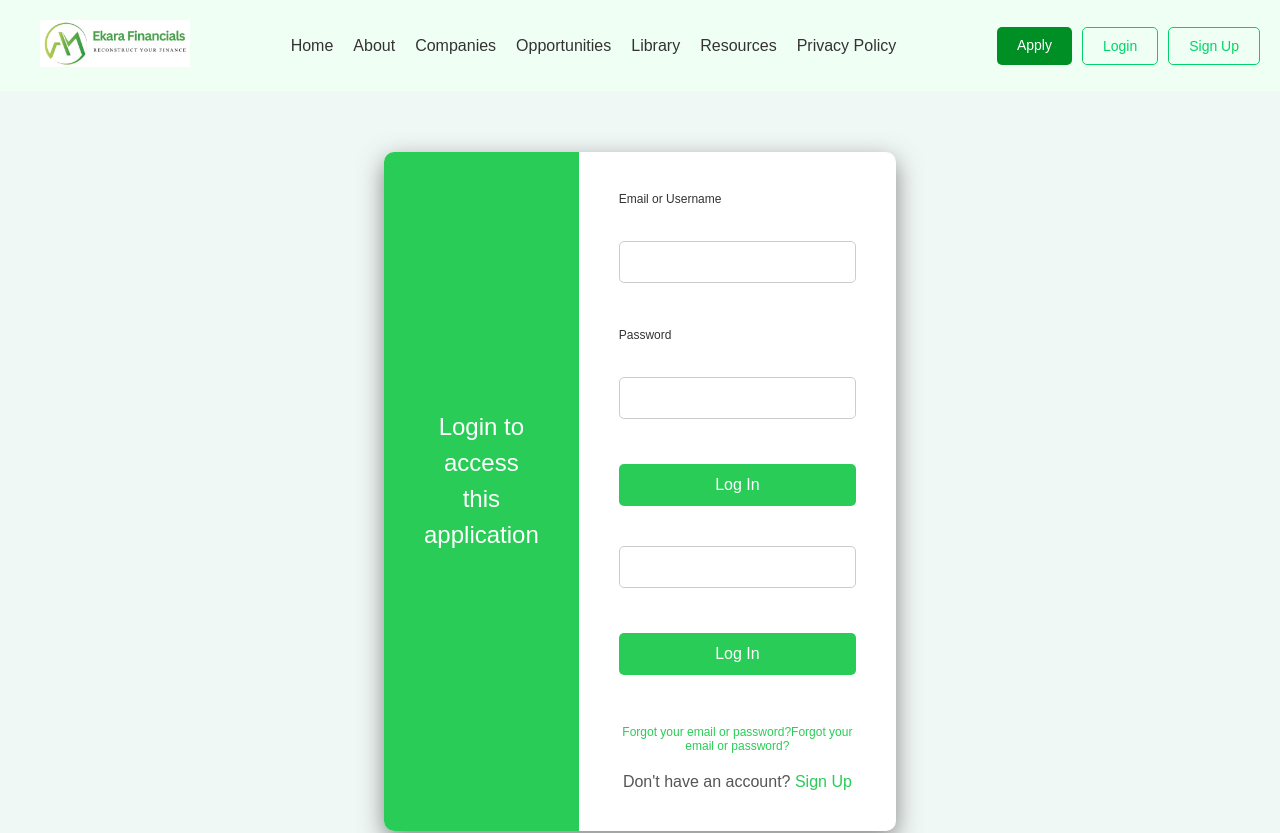
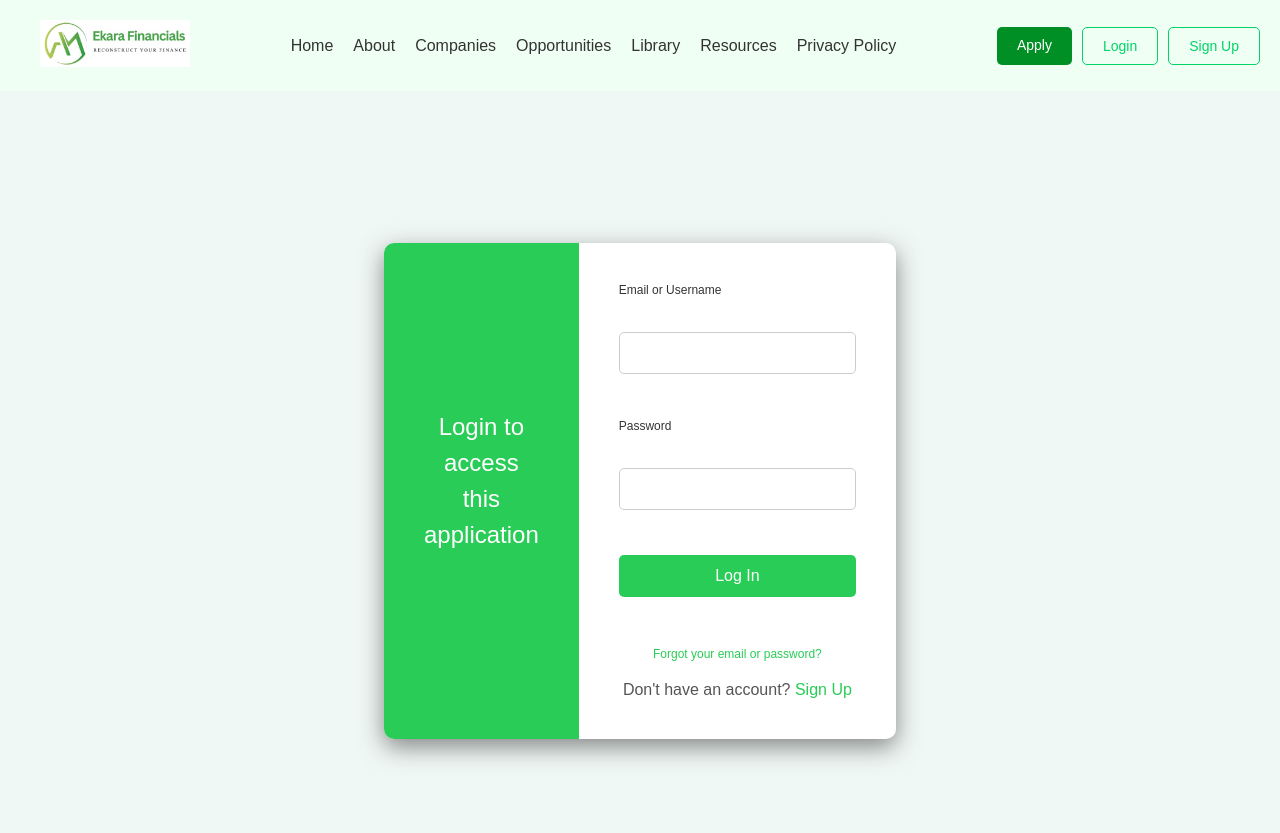
Before and after one commit to Mahimatestgithub/EkaraProj, a React (Create React App) app: page /login in a window 1280 px wide. Shown: the top 833 px of the page. Built offline with nearby package versions, Linux system fonts and the light colour scheme.

Commit message:
added backend

```diff
--- a/src/pages/login.js
+++ b/src/pages/login.js
@@ -1,5 +1,5 @@
 import React, { useState, useEffect } from 'react';
-import { useNavigate } from 'react-router-dom'; // Import useNavigate
+import { useNavigate } from 'react-router-dom';
 
 function Login() {
   const [windowWidth, setWindowWidth] = useState(window.innerWidth);
@@ -8,7 +8,7 @@ function Login() {
   const [error, setError] = useState('');
   const [loading, setLoading] = useState(false);
 
-  const navigate = useNavigate(); // Initialize navigate
+  const navigate = useNavigate();
 
   // Update window width on resize
   useEffect(() => {
@@ -36,8 +36,7 @@ function Login() {
       const data = await response.json();
       if (response.ok) {
         console.log('Login successful:', data);
-        // Redirect to the dashboard or another page
-        navigate('/dashboard'); // Use navigate for routing
+        navigate('/dashboard');
       } else {
         setError(data.message || 'Login failed. Please try again.');
       }
@@ -48,97 +47,18 @@ function Login() {
     }
   };
 
-  // Styles for the components
-  const containerStyle = {
-    display: 'flex',
-    justifyContent: 'center',
-    alignItems: 'center',
-    height: '100vh',
-    backgroundColor: '#f0f8f5',
-  };
-
-  const boxStyle = {
-    display: 'flex',
-    flexDirection: windowWidth < 384 ? 'column' : 'row',
-    flexDirection: windowWidth < 384 ? 'column' : 'row',
-    width: windowWidth < 384 ? '90%' : windowWidth < 468 ? '80%' : windowWidth < 1219 ? '70%' : '40%',
-    backgroundColor: 'white',
-    borderRadius: '10px',
-    boxShadow: '0 8px 24px rgba(105, 105, 105, 0.8)',
-    overflow: 'hidden',
-  };
-
-  const leftStyle = {
-    backgroundColor: '#29cc56',
-    width: windowWidth < 384 ? '100%' : '50%',
-    padding: windowWidth < 384 ? '10px' : '40px',
-    width: windowWidth < 384 ? '100%' : '50%',
-    padding: windowWidth < 384 ? '10px' : '40px',
-    display: 'flex',
-    justifyContent: 'center',
-    alignItems: 'center',
-    color: 'white',
-  };
-
-  const leftTextStyle = {
-    fontSize: windowWidth < 384 ? '14px' : '24px',
-    fontSize: windowWidth < 384 ? '14px' : '24px',
-    textAlign: 'center',
-    lineHeight: '1.5',
-    color: 'white',
-  };
-
-  const rightStyle = {
-    width: '100%',
-    padding: windowWidth < 384 ? '10px' : '40px',
-    width: '100%',
-    padding: windowWidth < 384 ? '10px' : '40px',
-    display: 'flex',
-    flexDirection: 'column',
-  };
-
-  const formStyle = {
-    display: 'flex',
-    flexDirection: 'column',
-  };
-
-  const labelStyle = {
-    marginBottom: '5px',
-    fontSize: '12px',
-    color: '#333',
-  };
-
-  const inputStyle = {
-    marginBottom: '15px',
-    padding: '12px',
-    padding: '12px',
-    border: '1px solid #ccc',
-    borderRadius: '5px',
-    fontSize: '14px',
-  };
-
-  const buttonStyle = {
-    padding: '12px',
-    padding: '12px',
-    backgroundColor: '#29cc56',
-    color: 'white',
-    fontSize: '16px',
-    border: 'none',
-    borderRadius: '5px',
-    cursor: 'pointer',
-    marginBottom: '10px',
-  };
-
-  const linkContainerStyle = {
-    marginTop: '10px',
-    textAlign: 'center',
-    fontSize: '12px',
-  };
-
-  const linkStyle = {
-    color: '#29cc56',
-    textDecoration: 'none',
-  };
+  // Styles
+  const containerStyle = { display: 'flex', justifyContent: 'center', alignItems: 'center', height: '100vh', backgroundColor: '#f0f8f5' };
+  const boxStyle = { display: 'flex', flexDirection: windowWidth < 384 ? 'column' : 'row', width: windowWidth < 384 ? '90%' : '40%', backgroundColor: 'white', borderRadius: '10px', boxShadow: '0 8px 24px rgba(105, 105, 105, 0.8)', overflow: 'hidden' };
+  const leftStyle = { backgroundColor: '#29cc56', width: windowWidth < 384 ? '100%' : '50%', padding: windowWidth < 384 ? '10px' : '40px', display: 'flex', justifyContent: 'center', alignItems: 'center', color: 'white' };
+  const leftTextStyle = { fontSize: windowWidth < 384 ? '14px' : '24px', textAlign: 'center', lineHeight: '1.5', color: 'white' };
+  const rightStyle = { width: '100%', padding: windowWidth < 384 ? '10px' : '40px', display: 'flex', flexDirection: 'column' };
+  const formStyle = { display: 'flex', flexDirection: 'column' };
+  const labelStyle = { marginBottom: '5px', fontSize: '12px', color: '#333' };
+  const inputStyle = { marginBottom: '15px', padding: '12px', border: '1px solid #ccc', borderRadius: '5px', fontSize: '14px' };
+  const buttonStyle = { padding: '12px', backgroundColor: '#29cc56', color: 'white', fontSize: '16px', border: 'none', borderRadius: '5px', cursor: 'pointer', marginBottom: '10px' };
+  const linkContainerStyle = { marginTop: '10px', textAlign: 'center', fontSize: '12px' };
+  const linkStyle = { color: '#29cc56', textDecoration: 'none' };
 
   return (
     <div style={containerStyle}>
@@ -174,23 +94,8 @@ function Login() {
             <button type="submit" style={buttonStyle} disabled={loading}>
               {loading ? 'Logging in...' : 'Log In'}
             </button>
-            <input
-              type="password"
-              id="password"
-              name="password"
-              value={password}
-              onChange={(e) => setPassword(e.target.value)}
-              style={inputStyle}
-              required
-            />
-
-            {error && <p style={{ color: 'red', marginBottom: '10px' }}>{error}</p>}
-            <button type="submit" style={buttonStyle} disabled={loading}>
-              {loading ? 'Logging in...' : 'Log In'}
-            </button>
 
             <div style={linkContainerStyle}>
-              <a href="#" style={linkStyle}>Forgot your email or password?</a>
               <a href="#" style={linkStyle}>Forgot your email or password?</a>
               <p>Don't have an account? <a href="/signup" style={linkStyle}>Sign Up</a></p>
             </div>
```
